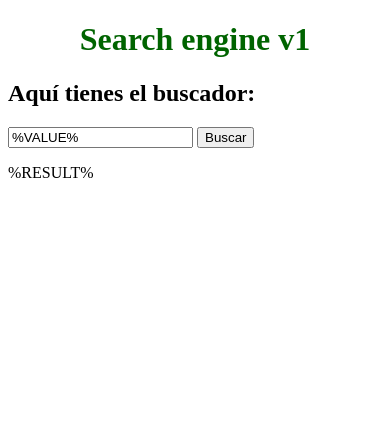
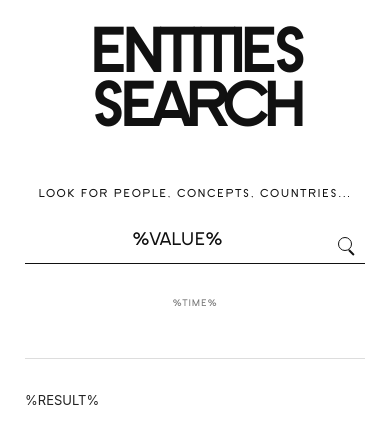
Before and after one commit to kkuntav/portfolio, a plain HTML site: page entity/index.html in a window 390 px wide. Drawn offline with Linux system fonts and the light colour scheme; files that its build step writes are made by us from their sources; files whose address does not match are found by name.

Commit message:
css; responsive entity and fixed results and time

```diff
--- a/entity/index.html
+++ b/entity/index.html
@@ -8,16 +8,18 @@
 
 <body>
 
-    <h1>Search engine v1</h1>
+    <h1>ENTITIES SEARCH</h1>
 
-    <h2>Aquí tienes el buscador:</h2>
+    <h2>LOOK FOR PEOPLE, CONCEPTS, COUNTRIES...</h2>
 
     <form>
         <input type="text" id="query" name="homer" value="%VALUE%"
                 placeholder="¿Qué quieres saber?"/>
 
-        <input type="submit" value="Buscar"/>
+        <button type="submit" aria-label="Buscar"></button>
     </form>
+
+    <p>%TIME%</p>
 
     <p>%RESULT%</p>
 </body>
--- a/style.css
+++ b/style.css
@@ -1,4 +1,339 @@
-h1 {
-    color:darkgreen;
+@font-face {
+    font-family: 'Yeezy';
+    src: url('resources/sf_new_republic/SF\ New\ Republic.ttf') format('truetype');
+}
+
+@import url('https://fonts.googleapis.com/css2?family=Inter:wght@400;500;600;700;800;900&display=swap');
+
+
+/* =========================================
+   RESET
+========================================= */
+
+* {
+    box-sizing: border-box;
+    margin: 0;
+    padding: 0;
+}
+
+
+/* =========================================
+   BODY
+========================================= */
+
+body {
+    background: #ffffff;
+    color: #111111;
+
+    font-family: 'Yeezy', sans-serif;
+
+    min-height: 100vh;
+
+    padding: 60px 7vw;
+
     text-align: center;
 }
+
+
+/* =========================================
+   HEADER
+========================================= */
+
+h1 {
+    font-size: clamp(3rem, 8vw, 8rem);
+
+    font-weight: 900;
+
+    letter-spacing: -0.08em;
+
+    text-transform: uppercase;
+
+    line-height: 0.85;
+
+    margin-bottom: 70px;
+}
+
+
+h2 {
+    font-size: 14px;
+
+    font-weight: 500;
+
+    text-transform: uppercase;
+
+    letter-spacing: 0.12em;
+
+    margin-bottom: 25px;
+}
+
+
+/* =========================================
+   SEARCH FORM
+========================================= */
+
+form {
+    position: relative;
+
+    width: 100%;
+
+    max-width: 700px;
+
+    margin: 0 auto 35px;
+
+    border-bottom: 1px solid #111111;
+
+    padding-bottom: 2px;
+}
+
+
+/* =========================================
+   TEXT INPUT
+========================================= */
+
+input[type="text"] {
+    width: 100%;
+
+    border: none;
+    outline: none;
+
+    background: transparent;
+
+    color: #111111;
+
+    font-family: inherit;
+    font-size: clamp(1.2rem, 3vw, 2rem);
+    font-weight: 500;
+
+    text-align: center;
+
+    padding: 22px 45px 3px 10px;
+}
+
+
+/* =========================================
+   PLACEHOLDER
+========================================= */
+
+input[type="text"]::placeholder {
+    color: #999999;
+
+    opacity: 1;
+}
+
+
+/* =========================================
+   SEARCH BUTTON
+========================================= */
+
+button[type="submit"] {
+
+    position: absolute;
+
+    right: 5px;
+
+    bottom: 3px;
+
+    width: 32px;
+
+    height: 32px;
+
+    border: none;
+
+    background: transparent;
+
+    padding: 0;
+
+    margin: 0;
+
+    cursor: pointer;
+
+    transition: opacity 0.2s ease;
+}
+
+
+/* =========================================
+   MAGNIFYING GLASS — CIRCLE
+========================================= */
+
+button[type="submit"]::before {
+
+    content: "";
+
+    position: absolute;
+
+    width: 13px;
+
+    height: 13px;
+
+    left: 5px;
+
+    top: 7px;
+
+    border: 1.8px solid #111111;
+
+    border-radius: 50%;
+}
+
+
+/* =========================================
+   MAGNIFYING GLASS — HANDLE
+========================================= */
+
+button[type="submit"]::after {
+
+    content: "";
+
+    position: absolute;
+
+    width: 8px;
+
+    height: 1.8px;
+
+    left: 17px;
+
+    top: 21px;
+
+    background: #111111;
+
+    transform: rotate(45deg);
+
+    transform-origin: left center;
+}
+
+
+/* =========================================
+   BUTTON HOVER
+========================================= */
+
+button[type="submit"]:hover {
+    opacity: 0.45;
+}
+
+
+/* =========================================
+   TIME / INFORMATION
+========================================= */
+
+p:first-of-type {
+
+    font-size: 10px;
+
+    color: #777777;
+
+    text-transform: uppercase;
+
+    letter-spacing: 0.08em;
+
+    margin-bottom: 50px;
+}
+
+
+/* =========================================
+   RESULTS
+========================================= */
+
+p:last-of-type {
+
+    white-space: pre-line;
+
+    max-width: 1100px;
+
+    margin: 0 auto;
+
+    font-family: 'Inter', Arial, sans-serif;
+
+    font-size: 15px;
+
+    line-height: 1.8;
+
+    color: #222222;
+
+    border-top: 1px solid #dddddd;
+
+    padding-top: 30px;
+
+    text-align: left;
+}
+
+
+/* =========================================
+   MOBILE
+========================================= */
+
+@media (max-width: 600px) {
+
+    body {
+        padding: 30px 25px;
+    }
+
+
+    h1 {
+        font-size: 4rem;
+
+        margin-bottom: 50px;
+    }
+
+
+    h2 {
+        font-size: 12px;
+
+        margin-bottom: 20px;
+    }
+
+
+    form {
+        max-width: 100%;
+
+        padding-bottom: 1px;
+    }
+
+
+    input[type="text"] {
+
+        font-size: 1.2rem;
+
+        padding: 13px 40px 13px 5px;
+    }
+
+
+    button[type="submit"] {
+
+        right: 2px;
+
+        bottom: 2px;
+
+        width: 30px;
+
+        height: 30px;
+    }
+
+
+    button[type="submit"]::before {
+
+        width: 12px;
+
+        height: 12px;
+
+        left: 5px;
+
+        top: 6px;
+    }
+
+
+    button[type="submit"]::after {
+
+        width: 7px;
+
+        left: 16px;
+
+        top: 18px;
+    }
+
+
+    p:last-of-type {
+
+        font-size: 13px;
+
+        line-height: 1.7;
+    }
+}
```
Also changed, not shown: resources/sf_new_republic/Readme.txt (added), resources/sf_new_republic/SF New Republic Bold Italic.ttf (added), resources/sf_new_republic/SF New Republic Bold.ttf (added), resources/sf_new_republic/SF New Republic Italic.ttf (added), resources/sf_new_republic/SF New Republic SC Bold Italic.ttf (added), resources/sf_new_republic/SF New Republic SC Bold.ttf (added), resources/sf_new_republic/SF New Republic SC Italic.ttf (added), resources/sf_new_republic/SF New Republic SC.ttf (added), resources/sf_new_republic/SF New Republic Sample.jpg (added), resources/sf_new_republic/SF New Republic.ttf (added), resources/sf_new_republic/favicon-32x32.png (added), resources/sf_new_republic/favicon.ico (added), resources/sf_new_republic/logo_blanco.png (added), resources/sf_new_republic/logo_negro.png (added), 3 other files.
